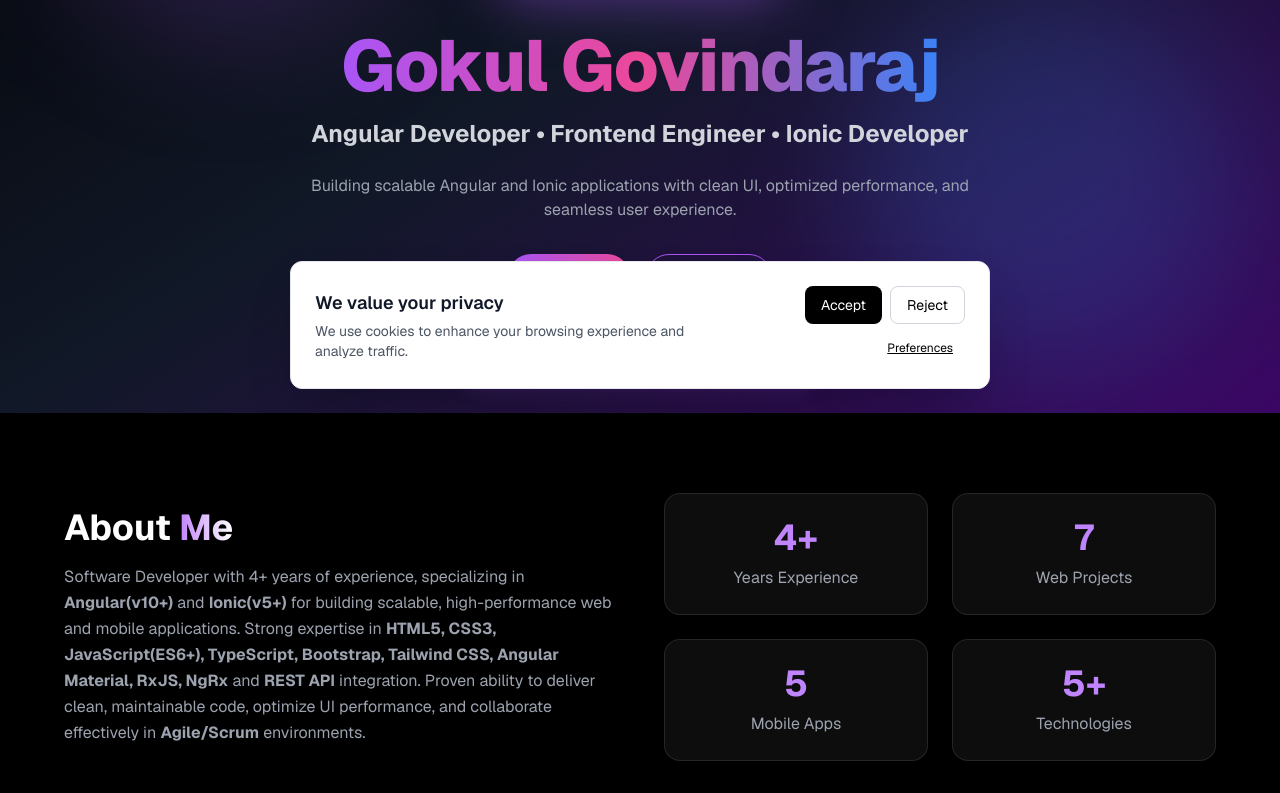
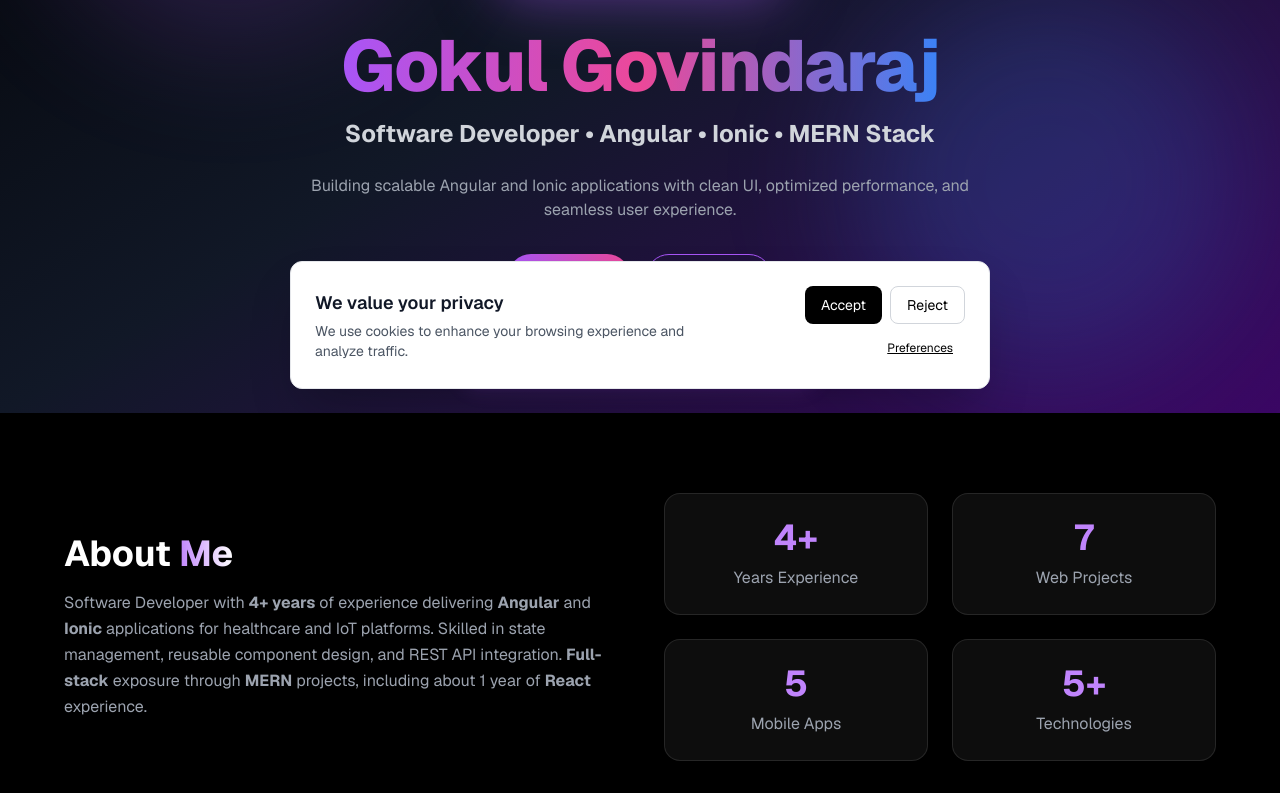
Before and after one commit to GokulRiya/GokulGovindaraj_Portfolio, an Angular app: page / in a window 1280 px wide. Shown: the part 387-1180 px from the top of the page. Built offline with nearby package versions, Linux system fonts and the light colour scheme.

Commit message:
Update resume and profile details to reflect current skills and experience as a Software Developer

```diff
--- a/src/app/app.component.html
+++ b/src/app/app.component.html
@@ -116,7 +116,7 @@
       <!-- Role -->
       <strong class="mt-4 text-lg md:text-2xl
                text-gray-600 dark:text-gray-300" data-aos="fade-up" data-aos-delay="200">
-        Angular Developer • Frontend Engineer • Ionic Developer
+        Software Developer • Angular • Ionic • MERN Stack
       </strong>
 
       <!-- Description -->
@@ -169,14 +169,11 @@
 
         <p class="leading-relaxed
                 text-gray-600 dark:text-gray-400">
-          Software Developer with 4+ years of experience, specializing in <strong>Angular(v10+)</strong> and
-          <strong>Ionic(v5+)</strong> for building
-          scalable, high-performance web and mobile applications. Strong expertise in <strong>HTML5, CSS3,
-            JavaScript(ES6+), TypeScript,
-            Bootstrap, Tailwind CSS, Angular Material, RxJS, NgRx</strong> and <strong>REST API</strong> integration.
-          Proven ability to deliver
-          clean, maintainable code,
-          optimize UI performance, and collaborate effectively in <strong>Agile/Scrum</strong> environments.
+          Software Developer with <strong>4+ years</strong> of experience delivering <strong>Angular</strong> and
+          <strong>Ionic</strong> applications for healthcare and
+          IoT platforms. Skilled in state management, reusable component design, and REST API integration.
+          <strong>Full-stack</strong>
+          exposure through <strong>MERN</strong> projects, including about 1 year of <strong>React</strong> experience.
         </p>
 
       </div>
@@ -468,7 +465,7 @@
                 {{ car.tech }}
               </p>
 
-              <p class="text-md text-gray-600 dark:text-gray-400 mb-5 line-clamp-2">
+              <p class="text-md text-gray-600 dark:text-gray-400 mb-5 line-clamp-2" title="{{ car.description }}">
                 {{ car.description }}
               </p>
 
```
Also changed, not shown: 1 other file (tests, documents, lock files or other folders).
